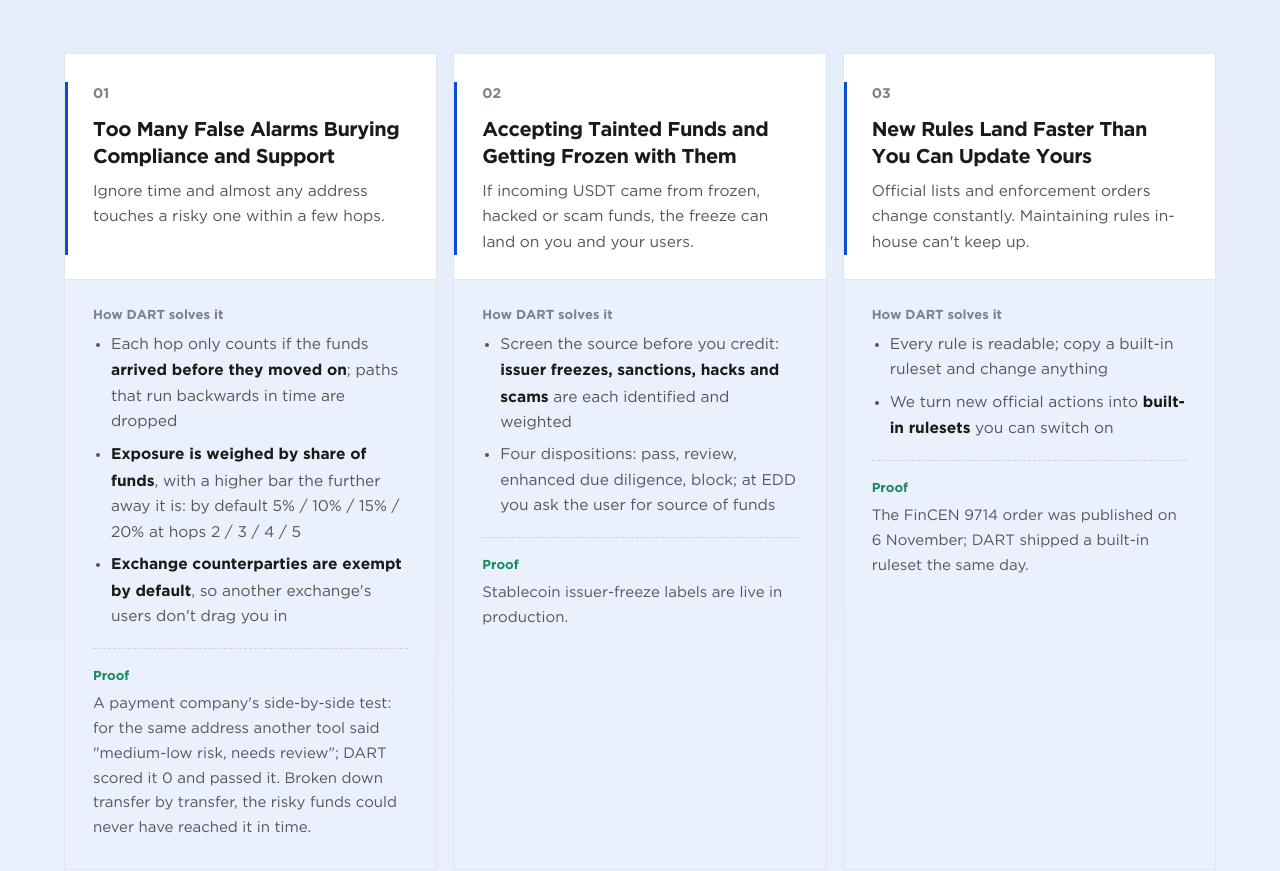
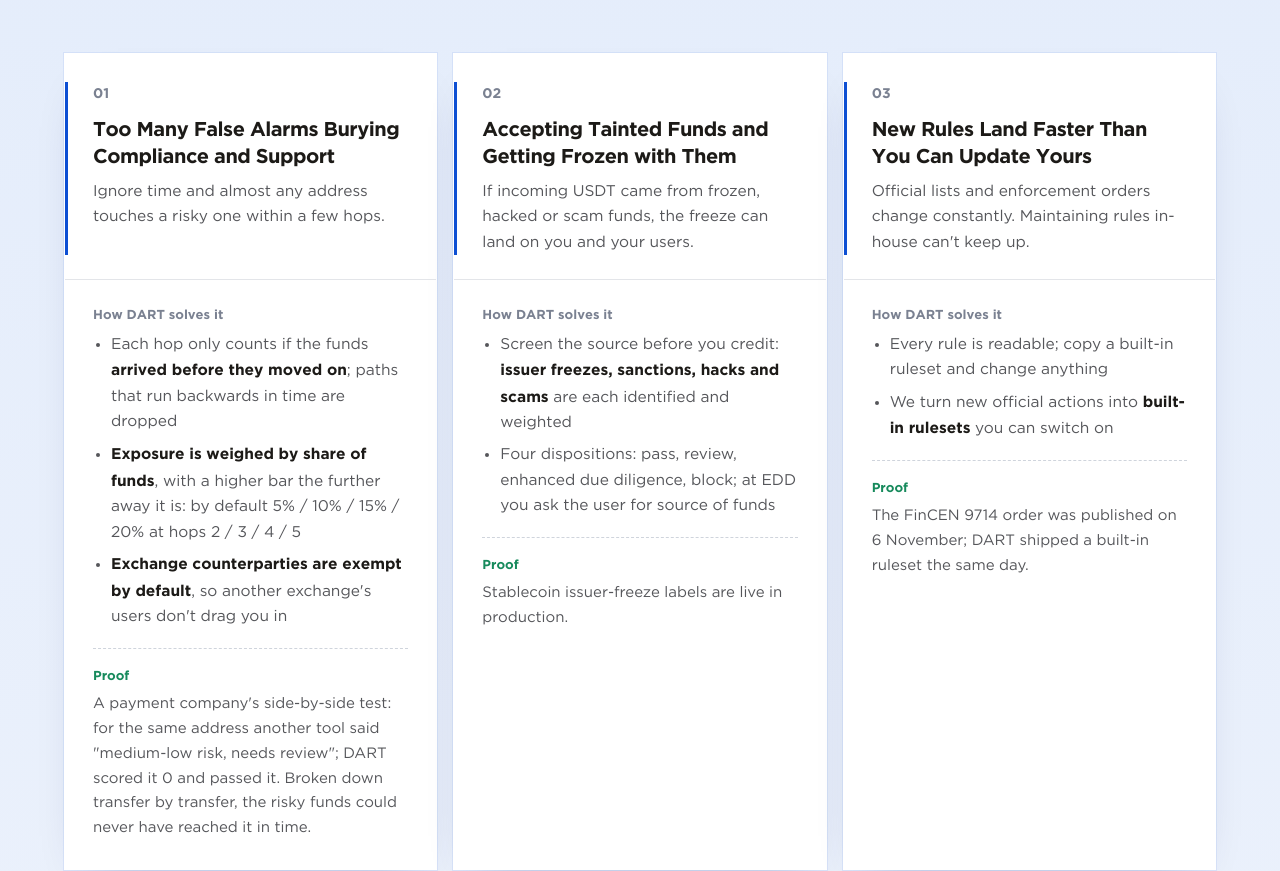
Before and after one commit to euniceleelihwei-prog/width-site, an Eleventy site: page src/index.md in a window 1280 px wide. Shown: the part 2355-3226 px from the top of the page. Built offline with nearby package versions, Linux system fonts and the light colour scheme; Eleventy itself is replaced by a stand-in of ours; files that its build step writes are made by us from their sources; no server answers; what js-yaml would draw is missing.

Commit message:
Problem cards: all white with a soft shadow on tinted bands
The tinted lower half matched the band behind it. On tinted bands the
whole card is now white; on white bands the lower half keeps its tint.

Co-Authored-By: Claude Fable 5.2 <noreply@anthropic.com>

```diff
--- a/src/assets/css/site.css
+++ b/src/assets/css/site.css
@@ -241,7 +241,10 @@ h1, h2 { text-wrap: balance; }
 .problem-index { font-size: 14px; font-weight: 600; color: var(--text-3); display: block; margin-bottom: 10px; }
 .problem-q h3 { font-size: 20px; line-height: 1.35; }
 .problem-q p { color: var(--text-2); font-size: 15.5px; }
-.problem-a { padding: 24px 28px 28px; background: #eaf0fc; font-size: 15.5px; }
+/* 下半块：白底版块里用浅蓝；浅蓝版块里整张卡片都是白色，避免和背景同色 */
+.problem-a { padding: 24px 28px 28px; background: #eef3fc; font-size: 15.5px; }
+.section.alt .problem-a { background: #fff; }
+.section.alt .problem { border-color: transparent; box-shadow: 0 0 0 1px rgba(13, 79, 211, .08), 0 20px 48px -30px rgba(7, 34, 89, .3); }
 .problem-a > div { color: var(--text); }
 .problem-a ul { padding-left: 18px; margin: 0; color: var(--text-2); }
 .problem-a li { margin-bottom: 6px; }
```
